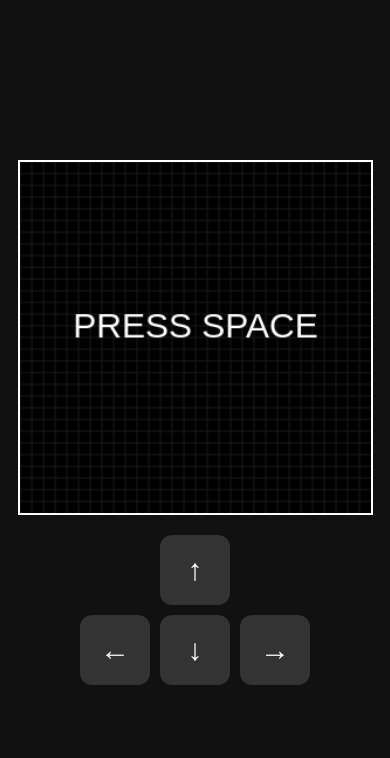
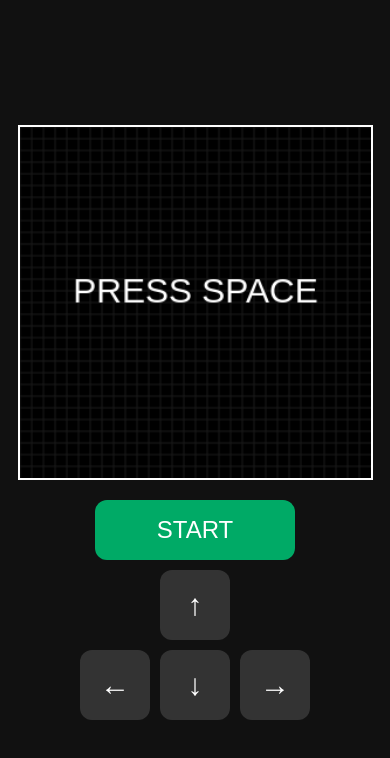
Before and after one commit to markezz3/snake-web, a website: page public/index.html in a window 390 px wide. Drawn offline with Linux system fonts and the light colour scheme.

Commit message:
Agregando botoón de inicio para mobile

```diff
--- a/public/app.js
+++ b/public/app.js
@@ -285,4 +285,12 @@ document.getElementById("right")
     }
 });
 
+document.getElementById("start-button")
+    .addEventListener("click", () => {
+
+    if (!gameRunning) {
+        startGame();
+    }
+});
+
 setInterval(drawGame, 100);
--- a/public/index.html
+++ b/public/index.html
@@ -16,6 +16,11 @@
         <canvas id="game"></canvas>
 
         <div class="mobile-controls">
+            <button id="start-button">
+                START
+            </button>
+
+            <div class="mobile-controls">
 
             <button id="up">↑</button>
 
--- a/public/style.css
+++ b/public/style.css
@@ -60,3 +60,11 @@ button {
 button:active {
     background: #666;
 }
+#start-button {
+    width: 200px;
+    height: 60px;
+
+    font-size: 24px;
+
+    background: #00aa66;
+}
```
